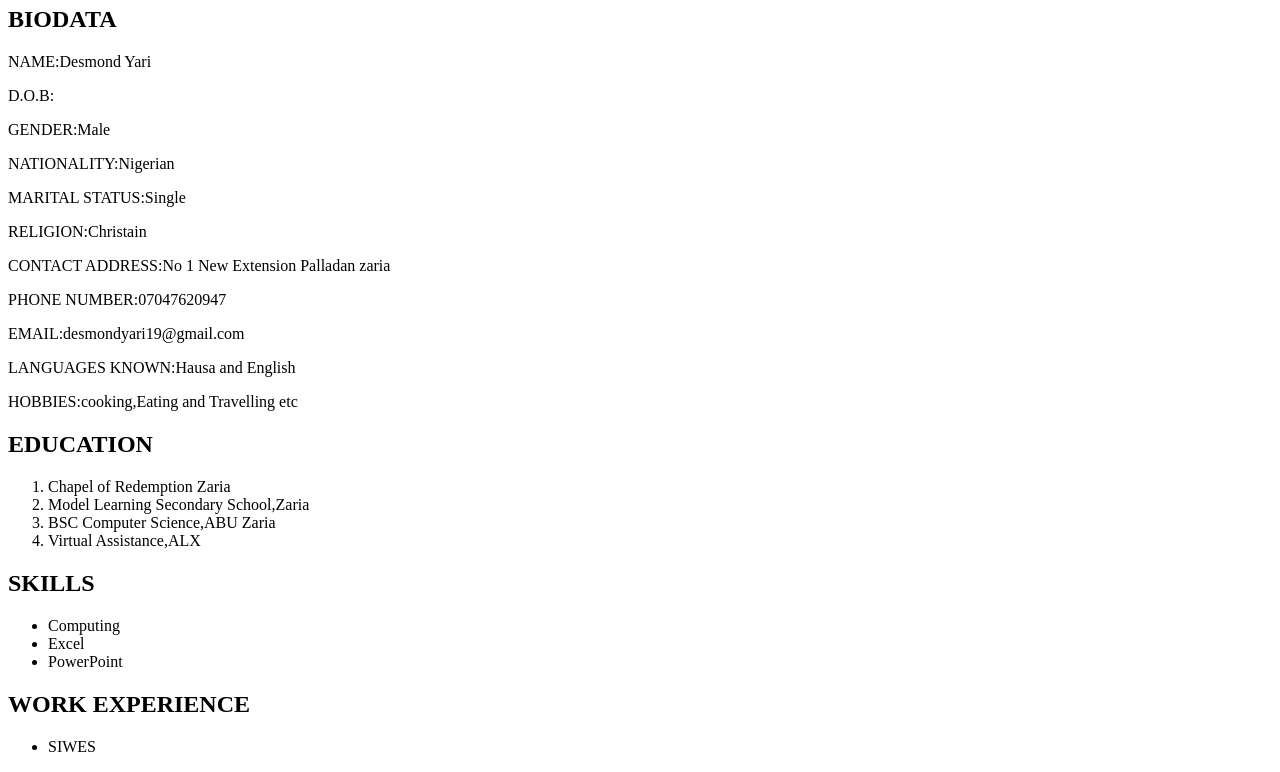
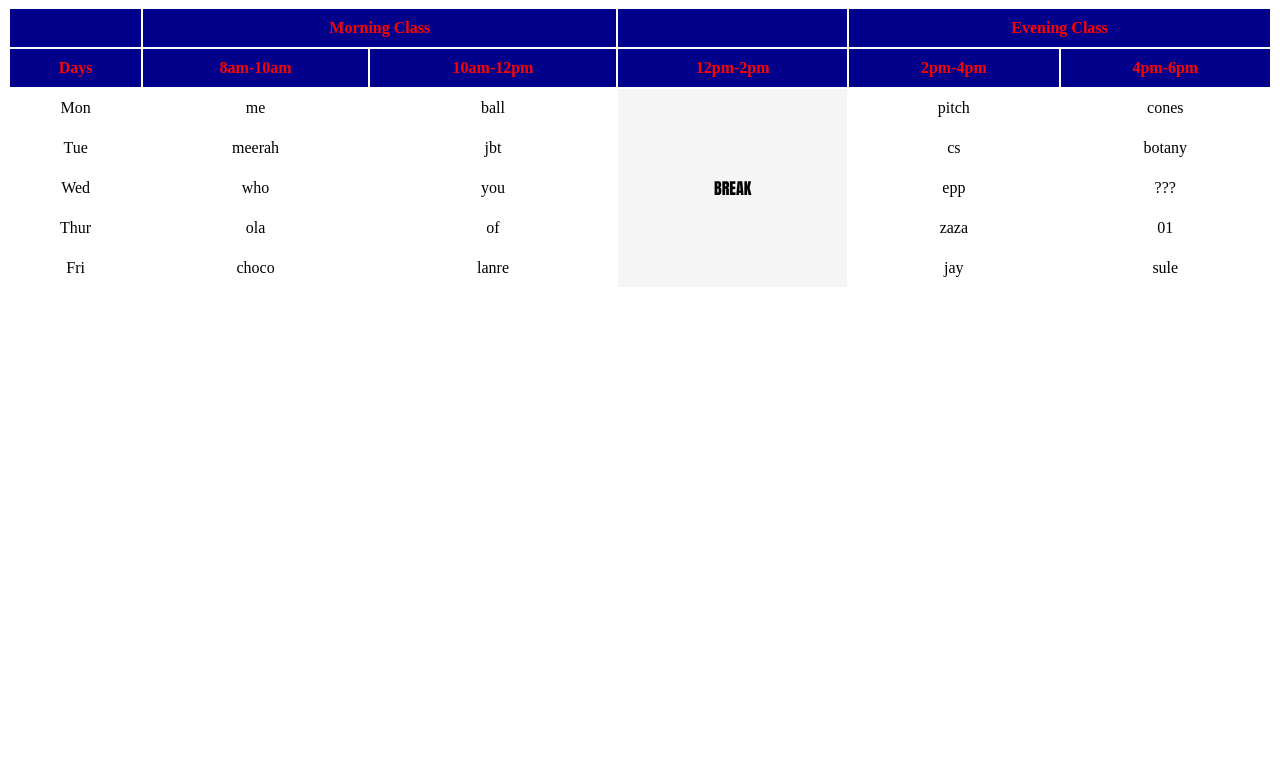
Before and after one commit to kaden546/Desmond-, a plain HTML site: page index.html in a window 1280 px wide. Shown: the part 60-832 px from the top of the page. After the commit the page ends 800 px from the top, so only its background shows below. Drawn offline with Linux system fonts and the light colour scheme.

Commit message:
Add files via upload

```diff
--- a/index.html
+++ b/index.html
@@ -1,41 +1,90 @@
-<DOCTYPE html>
-<html>
- <head>
-<title>My CV</title>
+<!DOCTYPE html>
+<html lang="en">
+    <head>
+        <meta charset="UTF-8">
+        <title>IT TimeTable</title>
+        <style>
+            table {
+                width: 100%;
+                border-inline: 60px;
+                border-color: black;
+                text-align: center;
+            }
 
+            th , td {
+                border: 10px white;
+                padding: 10px;
 
-</head>
-<body>
- <h1> Desmond CV</h1>
- <h2>BIODATA</h2>
-  <p>NAME:Desmond Yari</p>
-  <p>D.O.B:         </p>
-  <p>GENDER:Male</p>
-  <p>NATIONALITY:Nigerian</p>
-  <p>MARITAL STATUS:Single</p>
-  <p>RELIGION:Christain</p>
-  <p>CONTACT ADDRESS:No 1 New Extension Palladan zaria</p>
-  <p>PHONE NUMBER:07047620947</p>
-  <p>EMAIL:desmondyari19@gmail.com</p>
-  <p>LANGUAGES KNOWN:Hausa and English</p>
-  <p>HOBBIES:cooking,Eating and Travelling etc</p>
- <h2>EDUCATION</h2>
- <ol>
-  <li>Chapel of Redemption Zaria</li>
-  <li>Model Learning Secondary School,Zaria</li>
-  <li>BSC Computer Science,ABU Zaria</li>
-  <li>Virtual Assistance,ALX</li>
- </ol>
- <h2>SKILLS</h2>
- <ul>
-  <li>Computing</li>
-  <li>Excel</li>
-  <li>PowerPoint</li>
- </ul>
- <h2>WORK EXPERIENCE</h2>
- <ul>
-  <li>SIWES</li>
- </ul>
+            }
+            th {
+                background-color: darkblue;
+                color: red;
+            }
+            .break {
+                writing-mode: bold;
+                text-orientation: vertical;
+                font-weight: bolder;
+                font-family: impact;
+                background-color: whitesmoke;
+            }
 
-</body>
+        </style>
+    </head>
+    <body>
+        <h2>Class TimeTable</h2>
+
+        <table borderline="6">
+            <tr>
+                <th colspan="1"></th>
+                <th colspan="2">Morning Class</th>
+                <th></th>
+                <th colspan="2">Evening Class</th>
+            </tr>
+            <tr>
+
+                <th>Days</th>
+                <th>8am-10am</th>
+                <th>10am-12pm</th>
+                <th>12pm-2pm</th>
+                <th>2pm-4pm</th>
+                <th>4pm-6pm</th>
+            </tr>
+            <tr>
+                <td>Mon</td>
+                <td>me</td>
+                <td>ball</td>
+                <td class="break" rowspan="5">BREAK</td>
+                <td>pitch</td>
+                <td>cones</td>
+            </tr>
+            <tr>
+                <td>Tue</td>
+                <td>meerah</td>
+                <td>jbt</td>
+                <td>cs</td>
+                <td>botany</td>
+            </tr>
+            <tr>
+                <td>Wed</td>
+                <td>who</td>
+                <td>you</td>
+                <td>epp</td>
+                <td>???</td>
+            </tr>
+            <tr>
+                <td>Thur</td>
+                <td>ola</td>
+                <td>of</td>
+                <td>zaza</td>
+                <td>01</td>
+            </tr>
+            <tr>
+                <td>Fri</td>
+                <td>choco</td>
+                <td>lanre</td>
+                <td>jay</td>
+                <td>sule</td>
+            </tr>
+        </table>
+    </body>
 </html>
```
